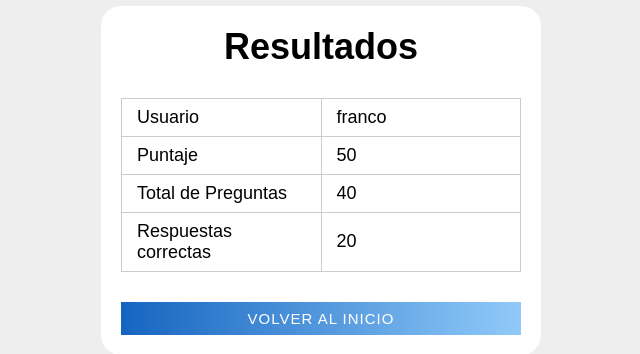
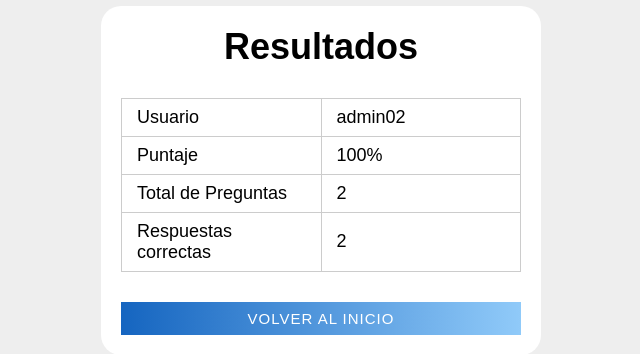
Before and after one commit to g10-info/g10-info.github.io, a Django app: template templates/usuario/results.html in a window 1280 px wide. Shown: the part 220-574 px from the top of the page, without its empty margins (319-959 px from the left). Run offline with Django 3.2, Linux system fonts and the light colour scheme; the template is opened without the code that fills it, so the values that code supplies are empty.

Commit message:
Commit para probar cambios
la app no se puede lanzar en el servidor local pero está funcionando en heroku

```diff
--- a/templates/usuario/results.html
+++ b/templates/usuario/results.html
@@ -12,19 +12,19 @@
     <table>
       <tr>
           <td>Usuario</td>
-          <td><span>franco</span></td>
+          <td><span>admin02</span></td>
       </tr>
         <tr>
           <td>Puntaje</td>
-          <td><span>50</span></td>
+          <td><span>100%</span></td>
       </tr>
         <tr>
           <td>Total de Preguntas</td>
-          <td><span>40</span></td>
+          <td><span>2</span></td>
       </tr>
         <tr>
           <td>Respuestas correctas</td>
-          <td><span>20</span></td>
+          <td><span>2</span></td>
       </tr>
     </table>
       <input type="submit" onclick="location.href='/'" value="Volver al Inicio">
```
Also changed, not shown: usuario/views.py (+7 -8 lines).
